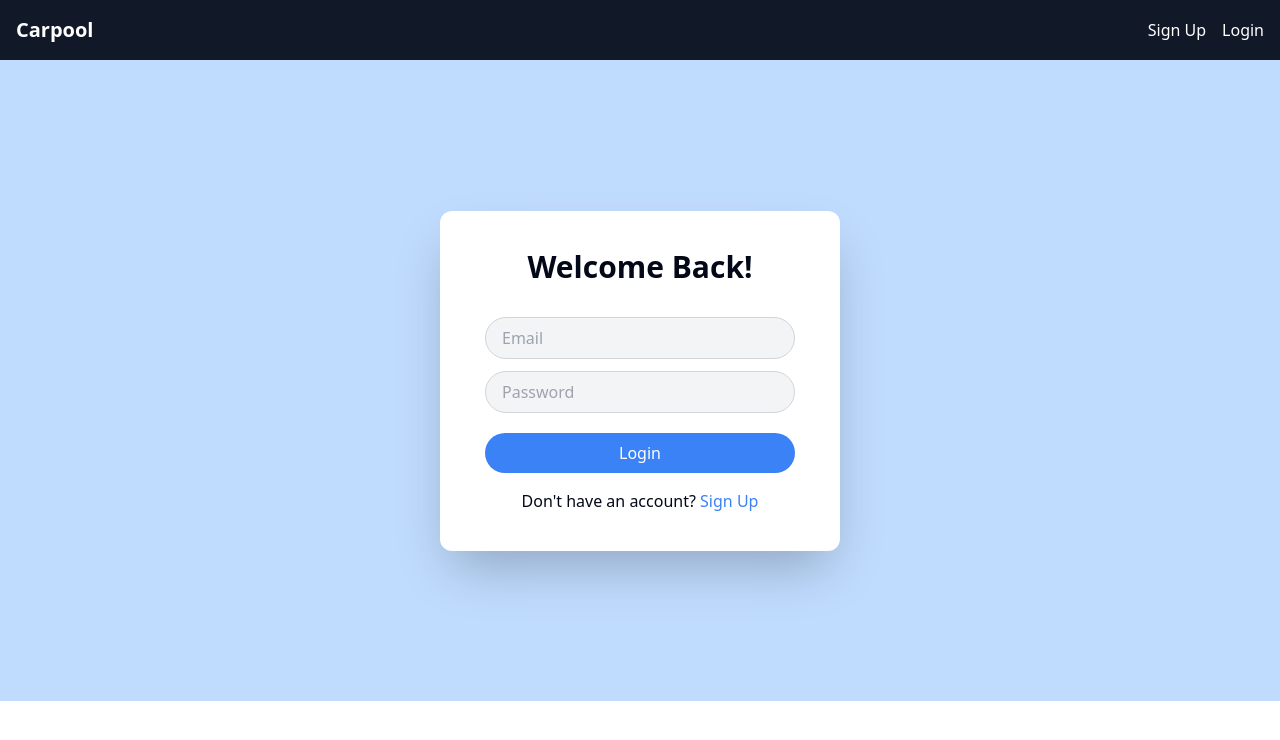
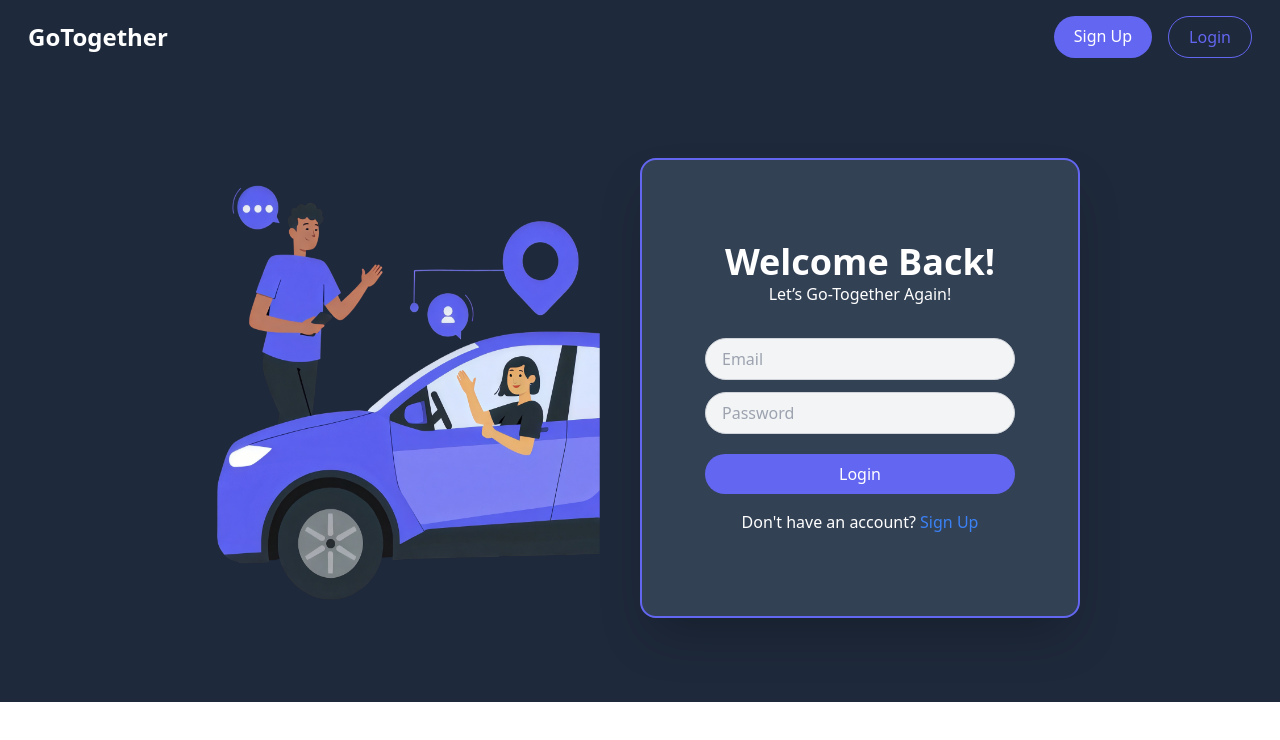
Before and after one commit to Shridharrrr/go-together, a Next.js app: page /login in a window 1280 px wide. Shown: the top 740 px of the page. Built offline with nearby package versions, Linux system fonts and the light colour scheme; no server answers.

Commit message:
Login page done

```diff
--- a/package.json
+++ b/package.json
@@ -16,6 +16,7 @@
     "cookies-next": "^5.1.0",
     "dotenv": "^16.4.7",
     "firebase": "^11.3.1",
+    "framer-motion": "^12.5.0",
     "leaflet": "^1.9.4",
     "lucide-react": "^0.475.0",
     "next": "15.1.7",
--- a/src/app/login/page.js
+++ b/src/app/login/page.js
@@ -1,4 +1,5 @@
 "use client";
+import { motion } from "framer-motion";
 import React, { useState } from "react";
 import { useRouter } from "next/navigation";
 import {
@@ -50,10 +51,21 @@ export default function LoginPage() {
   };
 
   return (
-    <div className="flex flex-col items-center justify-center bg-blue-200 h-[641px] p-4">
-        <div className="flex flex-col justify-center items-center w-[400px] h-[340px] bg-white rounded-xl shadow-2xl">
-      <h2 className="text-3xl font-bold mb-8">Welcome Back!</h2>
-      <form onSubmit={handleLogin} className="flex flex-col text-black">
+    <div className="flex flex-col items-center justify-center bg-slate-800 h-[628px] p-4 overflow-hidden">
+      <div className="relative flex gap-10 flex-wrap lg:flex-nowrap">
+
+        <motion.img
+          src="Pic-1.png"
+          className="h-[460px] w-[400px] rounded-l-xl hidden lg:block"
+          initial={{ x: 40, opacity: 0 }}
+          animate={{ x: 0, opacity: 1 }}
+          transition={{ duration: 1, ease: "easeOut" }}
+        />
+
+        <div className="flex flex-col justify-center items-center w-[440px] h-[460px] bg-slate-700 border-indigo-500 rounded-2xl border-2 shadow-2xl">
+          <h2 className="text-4xl text-white font-bold">Welcome Back!</h2>
+          <span className="text-white mb-8">Let’s Go-Together Again!</span>
+          <form onSubmit={handleLogin} className="flex flex-col text-gray-900">
             <input
               type="email"
               placeholder="Email"
@@ -61,7 +73,7 @@ export default function LoginPage() {
               value={user.email}
               autoComplete="email"
               onChange={(e) => setUser({ ...user, email: e.target.value })}
-          className="border border-gray-300  bg-gray-100 mb-3 p-2 w-[310px] rounded-full pl-4 justify-center placeholder:text-gray-400"
+              className="border border-gray-300 bg-gray-100 mb-3 p-2 w-[310px] rounded-full pl-4 justify-center placeholder:text-gray-400"
             />
             <input
               type="password"
@@ -69,25 +81,25 @@ export default function LoginPage() {
               id="password"
               value={user.password}
               onChange={(e) => setUser({ ...user, password: e.target.value })}
-          className="border border-gray-300 mb-5 bg-gray-100 p-2 w-[310px] rounded-full pl-4 justify-center  placeholder:text-gray-400 "
+              className="border border-gray-300 mb-5 bg-gray-100 p-2 w-[310px] rounded-full pl-4 justify-center placeholder:text-gray-400"
             />
             <button
               type="submit"
               disabled={isLoading}
-          className="bg-blue-500 text-white p-2 rounded-full hover:bg-blue-600 active:bg-blue-700"
+              className="bg-indigo-500 text-white p-2 rounded-full hover:bg-indigo-600 active:bg-indigo-700"
             >
               {isLoading ? "Loading..." : "Login"}
             </button>
           </form>
           {error && <p className="text-red-500">{error}</p>}
-
-      <p className="mt-4">
+          <p className="mt-4 text-white">
             Don't have an account?{" "}
-        <Link href="/signup" className="text-blue-500  hover:text-blue-600 active:text-blue-700">
+            <Link href="/signup" className="text-blue-500 hover:text-blue-600 active:text-blue-700">
               Sign Up
             </Link>
           </p>
         </div>
       </div>
+    </div>
   );
 }
--- a/src/app/page.js
+++ b/src/app/page.js
@@ -106,10 +106,24 @@ export default function FindRide() {
   }, [currentUser]);
 
   return (
-    <div className="h-[640px] flex p-4">
+    <div className="h-[641px] flex p-4 bg-gray-900">
       <div className="w-1/2 flex flex-col items-center p-4 ">
         <div className="mb-6 flex flex-col items-center justify-center w-full">
-          <h2 className="text-3xl font-bold mb-4">Find your ride!</h2>
+          <div className="flex  mb-5">
+            <svg
+              xmlns="http://www.w3.org/2000/svg"
+              height="55px"
+              width="48px"
+              viewBox="0 -960 960 960"
+              fill="#e3e3e3"
+            >
+              <path d="M784-120 532-372q-30 24-69 38t-83 14q-109 0-184.5-75.5T120-580q0-109 75.5-184.5T380-840q109 0 184.5 75.5T640-580q0 44-14 83t-38 69l252 252-56 56ZM380-400q75 0 127.5-52.5T560-580q0-75-52.5-127.5T380-760q-75 0-127.5 52.5T200-580q0 75 52.5 127.5T380-400Z" />
+            </svg>
+            <h2 className="text-5xl font-bold text-blue-500 ml-1">
+              Find Your Ride!
+            </h2>
+          </div>
+
           <div className="relative w-[450px] ">
             <input
               type="text"
@@ -119,7 +133,7 @@ export default function FindRide() {
                 fetchSuggestions(e.target.value, setFromSuggestions);
               }}
               placeholder="Leaving From"
-              className="p-2 border-2 rounded-full w-full pl-4"
+              className="p-2 border-2 rounded-full text-white w-full bg-gray-800 pl-4"
             />
             {fromSuggestions.length > 0 && (
               <ul className="border bg-white max-h-40 overflow-y-auto absolute z-10 w-full">
@@ -152,7 +166,7 @@ export default function FindRide() {
                 fetchSuggestions(e.target.value, setToSuggestions);
               }}
               placeholder="Going To"
-              className="p-2 border-2 rounded-full w-full pl-4"
+              className="p-2 border-2 rounded-full bg-gray-800 text-white w-full pl-4"
             />
             {toSuggestions.length > 0 && (
               <ul className="border bg-white max-h-40 overflow-y-auto absolute z-10 w-full">
@@ -179,11 +193,14 @@ export default function FindRide() {
 
         <div className="w-full h-[400px]">
           {availableRides.length > 0}
-        <h3 className="mt-4 mb-3 font-semibold text-2xl">Matching Rides:</h3>
+          <h3 className="mt-4 mb-3 font-semibold text-2xl text-white">Matching Rides:</h3>
           <ul>
             {availableRides.length > 0 ? (
               availableRides.map((ride) => (
-              <div key={ride.id} className="border p-4 rounded shadow-md mb-4">
+                <div
+                  key={ride.id}
+                  className="border p-4 rounded bg-gray-800 text-white shadow-md mb-4"
+                >
                   <h4 className="font-bold">
                     {ride.from} → {ride.to}
                   </h4>
@@ -194,11 +211,11 @@ export default function FindRide() {
 
                   <button
                     onClick={() => handleRequestRide(ride)}
-                  className={`mt-2 px-4 py-2 rounded text-white ${
+                    className={`mt-2 px-4 py-2 rounded-full text-white ${
                       requestedRides[ride.id] ||
                       ride.seats <= 0 ||
                       ride.driverId === currentUser?.uid
-                      ? "bg-gray-400 cursor-not-allowed"
+                        ? "bg-gray-400"
                         : "bg-blue-500 hover:bg-blue-600"
                     }`}
                     disabled={
@@ -216,10 +233,11 @@ export default function FindRide() {
                 </div>
               ))
             ) : (
-            <p className="text-xl font-extralight text-gray-600">No matching rides found.</p>
+              <p className="text-xl font-extralight text-white">
+                No matching rides found.
+              </p>
             )}
           </ul>
-
         </div>
       </div>
 
--- a/src/components/Navbar.jsx
+++ b/src/components/Navbar.jsx
@@ -5,10 +5,12 @@ import { useRouter } from "next/navigation";
 import { getAuth, onAuthStateChanged, signOut } from "firebase/auth";
 import { auth } from "@/config/firebase";
 import { deleteCookie } from "cookies-next";
+import { usePathname } from "next/navigation";
 
 export default function Navbar() {
   const [user, setUser] = useState(null);
   const router = useRouter();
+  const pathname = usePathname();
 
   useEffect(() => {
     const authInstance = getAuth();
@@ -19,6 +21,15 @@ export default function Navbar() {
     return () => unsubscribe();
   }, []);
 
+  const getButtonStyles = (page) => {
+    const isActive = pathname === page;
+    return `py-2 px-5 rounded-full active:scale-95 transition-all ${
+      isActive
+        ? "bg-transparent border border-indigo-500 text-indigo-500 cursor-not-allowed active:scale-100"
+        : "bg-indigo-500 hover:bg-indigo-600 active:bg-indigo-700 text-white"
+    }`;
+  };
+
   const handleLogout = async () => {
     await signOut(auth);
     deleteCookie("token");
@@ -26,25 +37,63 @@ export default function Navbar() {
   };
 
   return (
-        <nav className="bg-gray-900 text-white p-4 flex justify-between items-center">
-            <h1 className="text-xl font-bold">Carpool</h1>
+    <nav className="bg-slate-800 text-white p-4 flex justify-between items-center">
+      <h1 className="text-2xl font-bold ml-3">GoTogether</h1>
 
-            <div className="flex gap-4">
+      <div className="flex gap-4 mr-3">
         {user ? (
           <>
-                        <Link href="/my-rides" className="hover:text-gray-400">My Rides</Link>
-                        <Link href="/my-requests" className="hover:text-gray-400">My Requests</Link>
-                        <Link href="/create-ride" className="hover:text-gray-400">Create Ride</Link>
-                        <Link href="/find-ride" className="hover:text-gray-400">Find Ride</Link>
-                        <Link href="/available-rides" className="hover:text-gray-400">All rides</Link>
-                        <button onClick={handleLogout} className="bg-red-500 px-4 py-2 rounded">
+            <Link
+              href="/my-rides"
+              className=" bg-indigo-500 py-2 px-5 rounded-full active:scale-95 hover:bg-indigo-600 active:bg-indigo-700"
+            >
+              My Rides
+            </Link>
+            <Link
+              href="/my-requests"
+              className=" bg-indigo-500 py-2 px-5 rounded-full active:scale-95 hover:bg-indigo-600 active:bg-indigo-700"
+            >
+              My Requests
+            </Link>
+            <Link
+              href="/create-ride"
+              className=" bg-indigo-500 py-2 px-5 rounded-full active:scale-95 hover:bg-indigo-600 active:bg-indigo-700"
+            >
+              Create Ride
+            </Link>
+            <Link
+              href="/find-ride"
+              className=" bg-indigo-500 py-2 px-5 rounded-full active:scale-95 hover:bg-indigo-600 active:bg-indigo-700"
+            >
+              Find Ride
+            </Link>
+            <Link
+              href="/available-rides"
+              className=" bg-indigo-500 py-2 px-5 rounded-full active:scale-95 hover:bg-indigo-600 active:bg-indigo-700"
+            >
+              All rides
+            </Link>
+            <button
+              onClick={handleLogout}
+              className="bg-red-500 px-4 py-2 rounded"
+            >
               Log Out
             </button>
           </>
         ) : (
           <>
-                        <Link href="/signup" className="hover:text-gray-400">Sign Up</Link>
-                        <Link href="/login" className="hover:text-gray-400">Login</Link>
+            <Link
+              href={pathname === "/signup" ? "#" : "/signup"}
+              className={getButtonStyles("/signup")}
+            >
+              Sign Up
+            </Link>
+            <Link
+              href={pathname === "/login" ? "#" : "/login"}
+              className={getButtonStyles("/login")}
+            >
+              Login
+            </Link>
           </>
         )}
       </div>
```
Also changed, not shown: public/Pic-1.png (added), 1 other file (tests, documents, lock files or other folders). Lines whose indentation alone changed are shown as unchanged.
